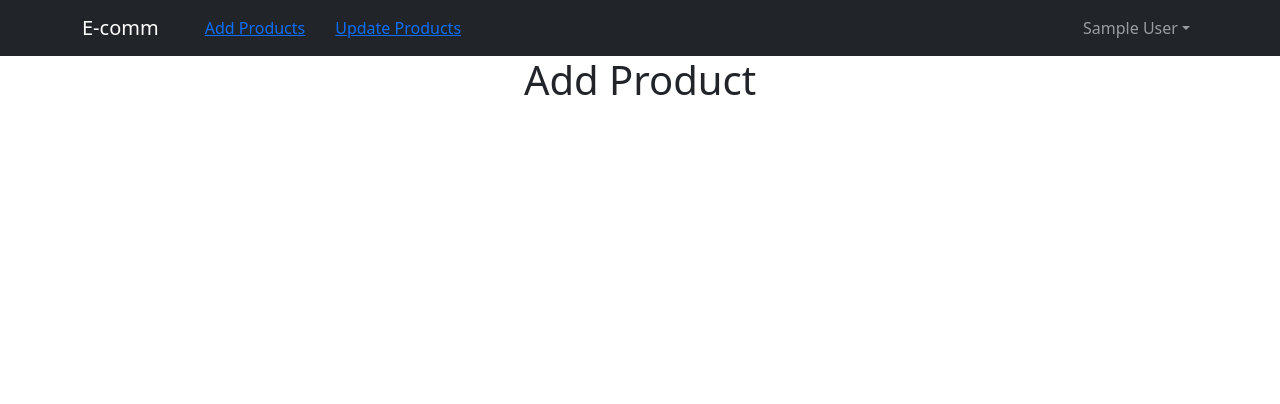
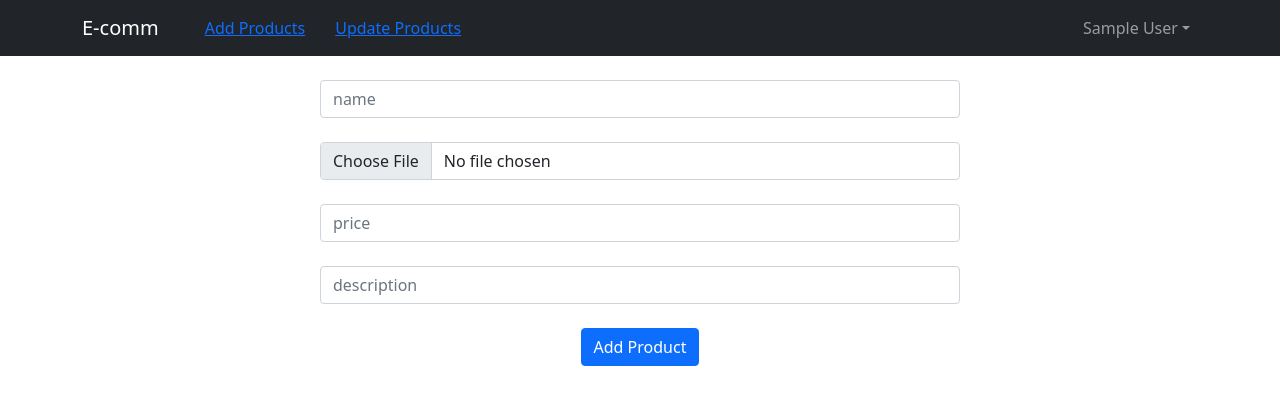
Before and after one commit to konyeinmg/ecomm-dashboard, a React (Create React App) app: page /add in a window 1280 px wide. Shown: the top 404 px of the page. Built offline with nearby package versions, Linux system fonts and the light colour scheme; sample sign-in values are in the browser's storage.

Commit message:
Add Product Complete

```diff
--- a/src/components/AddProduct.js
+++ b/src/components/AddProduct.js
@@ -1,9 +1,36 @@
 import Header from './Header';
+import {useState} from 'react';
 function AddProduct(){
+
+    const [name, setName] = useState("");
+    const [file, setFile] = useState("");
+    const [price, setPrice] = useState("");
+    const [description, setDescription] = useState("");
+
+    const addProduct = async () => {
+        const formData = new FormData;
+        formData.append('file', file);
+        formData.append('name', name);
+        formData.append('price', price);
+        formData.append('description', description);
+        let result = await fetch('http://127.0.0.1:8000/api/addproduct', {
+            method: 'POST',
+            body: formData
+        });
+        alert("Data has been saved");
+    }
+
     return(
         <div>
             <Header />
-            <h1>Add Product</h1>
+            <br />
+            <div className='col-sm-6 offset-sm-3'>
+                <input type='text' className='form-control' onChange={(e) => setName(e.target.value)}  placeholder='name' /> <br />
+                <input type='file' className='form-control' onChange={(e) => setFile(e.target.files[0])} placeholder='file' /> <br />
+                <input type='text' className='form-control' onChange={(e) => setPrice(e.target.value)} placeholder='price' /> <br />
+                <input type='text' className='form-control' onChange={(e) => setDescription(e.target.value)} placeholder='description' /> <br />
+                <button onClick={addProduct} className='btn btn-primary'>Add Product</button>
+            </div>
         </div>
     )
 }
```
